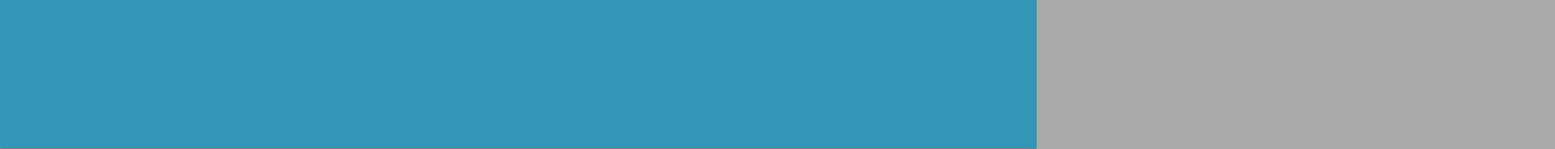
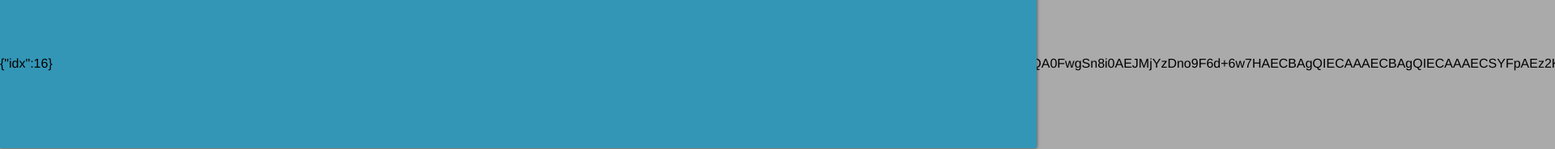
Before and after one commit to plachenko/flipslide_old, a Vue app: page / in a window 1280 px wide. Shown: the part 616-801 px from the top of the page at 81% size, 1920 px wide, since content can reach past the window. Built offline with nearby package versions, Linux system fonts and the light colour scheme.

Commit message:
end of day push

```diff
--- a/src/App.vue
+++ b/src/App.vue
@@ -14,7 +14,13 @@
     </div>
     <div ref="can" :style="{transform: 'translate('+translate.x1+'px,'+translate.y1+'px) rotate('+rotation+'deg'+') scale('+scale+')'}" id="canvas-container">
       <div v-if="!visible.control">
-        <FSLayer v-show="!visible.control" :width="width" :height="height" v-for="(layer,idx) in layers" :key="idx" :index="layer.idx" :style="{zIndex: layer.zPosition}" />
+        <FSLayer
+          v-show="!visible.control"
+          :width="width"
+          :height="height"
+          v-for="(layer,idx) in layers" :layerObj="layer"
+          :key="idx"
+          :style="{zIndex: layer.zPosition}" />
       </div>
       <img v-else :src="layers[layers.length-1].data" alt="">
     </div>
--- a/src/components/FSLayer.vue
+++ b/src/components/FSLayer.vue
@@ -1,5 +1,6 @@
 <template>
     <div id="canContainer">
+       <div style="position: absolute; bottom: 100px;">{{JSON.stringify(layerObj)}}</div>
        <canvas ref='can' style="opacity: 1"></canvas>
     </div>
 </template>
@@ -15,7 +16,7 @@ export default {
     props:{
         width: Number,
         height: Number,
-        index: Number
+        layerObj: Object
     },
     mounted(){
         this.can = this.$refs.can
@@ -29,7 +30,7 @@ export default {
         // this._denseFill()
         // --TESTING
 
-        this.$eh.$emit('imageSet', {'idx':this.index, 'data':this.can.toDataURL()})
+        this.$eh.$emit('imageSet', {'idx':this.layerObj.idx, 'data':this.can.toDataURL()})
     },
     methods: {
         _simpleFill(){
```
Also changed, not shown: src/components/interface/topBar.vue (deleted, +0 -13 lines).
